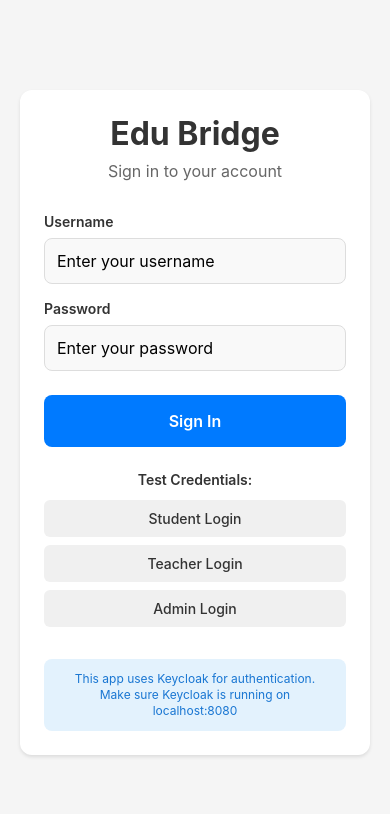
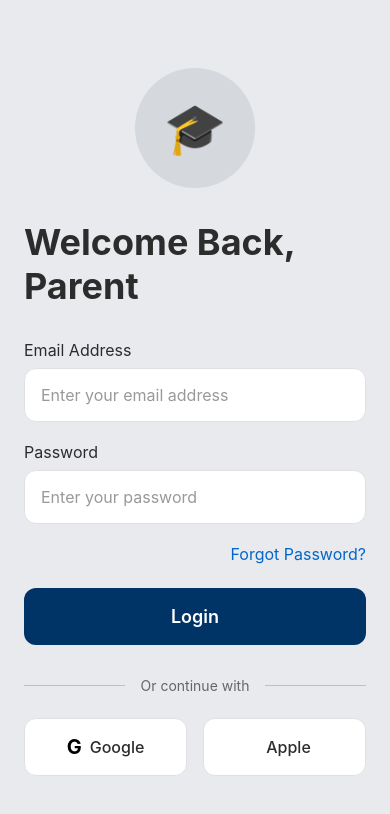
Before and after one commit to benedekkincses/edu-bridge, a React Native app in the folder edu-bridge-fe/: screen /Login in a window 390 px wide. Shown: the top 814 px of the page. Built offline with nearby package versions, Linux system fonts and the light colour scheme.

Commit message:
login page

```diff
--- a/edu-bridge-fe/src/screens/LoginScreen.tsx
+++ b/edu-bridge-fe/src/screens/LoginScreen.tsx
@@ -14,20 +14,20 @@ import {
 import { useAuth } from "../contexts/AuthContext";
 
 const LoginScreen: React.FC = () => {
-  const [username, setUsername] = useState("");
+  const [email, setEmail] = useState("");
   const [password, setPassword] = useState("");
   const [isLoading, setIsLoading] = useState(false);
   const { login } = useAuth();
 
   const handleLogin = async () => {
-    if (!username.trim() || !password.trim()) {
-      Alert.alert("Error", "Please enter both username and password");
+    if (!email.trim() || !password.trim()) {
+      Alert.alert("Error", "Please enter both email and password");
       return;
     }
 
     try {
       setIsLoading(true);
-      const result = await login({ username: username.trim(), password });
+      const result = await login({ username: email.trim(), password });
 
       if (!result.success) {
         Alert.alert("Login Failed", result.error || "Invalid credentials");
@@ -40,21 +40,12 @@ const LoginScreen: React.FC = () => {
     }
   };
 
-  const fillTestCredentials = (role: "student" | "teacher" | "admin") => {
-    switch (role) {
-      case "student":
-        setUsername("student1");
-        setPassword("student123");
-        break;
-      case "teacher":
-        setUsername("teacher1");
-        setPassword("teacher123");
-        break;
-      case "admin":
-        setUsername("admin");
-        setPassword("admin123");
-        break;
-    }
+  const handleForgotPassword = () => {
+    Alert.alert("Forgot Password", "Password reset functionality coming soon!");
+  };
+
+  const handleSocialLogin = (provider: "google" | "apple") => {
+    Alert.alert("Social Login", `${provider} login coming soon!`);
   };
 
   return (
@@ -64,23 +55,33 @@ const LoginScreen: React.FC = () => {
     >
       <ScrollView contentContainerStyle={styles.scrollContainer}>
         <View style={styles.content}>
-          <Text style={styles.title}>Edu Bridge</Text>
-          <Text style={styles.subtitle}>Sign in to your account</Text>
+          {/* Logo/Icon */}
+          <View style={styles.iconContainer}>
+            <View style={styles.iconCircle}>
+              <Text style={styles.iconText}>🎓</Text>
+            </View>
+          </View>
 
-          <View style={styles.form}>
+          {/* Title */}
+          <Text style={styles.title}>Welcome Back, Parent</Text>
+
+          {/* Email Input */}
           <View style={styles.inputContainer}>
-              <Text style={styles.label}>Username</Text>
+            <Text style={styles.label}>Email Address</Text>
             <TextInput
               style={styles.input}
-                value={username}
-                onChangeText={setUsername}
-                placeholder="Enter your username"
+              value={email}
+              onChangeText={setEmail}
+              placeholder="Enter your email address"
+              placeholderTextColor="#999"
               autoCapitalize="none"
               autoCorrect={false}
+              keyboardType="email-address"
               editable={!isLoading}
             />
           </View>
 
+          {/* Password Input */}
           <View style={styles.inputContainer}>
             <Text style={styles.label}>Password</Text>
             <TextInput
@@ -88,6 +89,7 @@ const LoginScreen: React.FC = () => {
               value={password}
               onChangeText={setPassword}
               placeholder="Enter your password"
+              placeholderTextColor="#999"
               secureTextEntry
               autoCapitalize="none"
               autoCorrect={false}
@@ -95,6 +97,15 @@ const LoginScreen: React.FC = () => {
             />
           </View>
 
+          {/* Forgot Password Link */}
+          <TouchableOpacity
+            style={styles.forgotPasswordContainer}
+            onPress={handleForgotPassword}
+          >
+            <Text style={styles.forgotPasswordText}>Forgot Password?</Text>
+          </TouchableOpacity>
+
+          {/* Login Button */}
           <TouchableOpacity
             style={[
               styles.loginButton,
@@ -106,44 +117,36 @@ const LoginScreen: React.FC = () => {
             {isLoading ? (
               <ActivityIndicator color="#fff" />
             ) : (
-                <Text style={styles.loginButtonText}>Sign In</Text>
+              <Text style={styles.loginButtonText}>Login</Text>
             )}
           </TouchableOpacity>
+
+          {/* Divider */}
+          <View style={styles.dividerContainer}>
+            <View style={styles.dividerLine} />
+            <Text style={styles.dividerText}>Or continue with</Text>
+            <View style={styles.dividerLine} />
           </View>
 
-          <View style={styles.testCredentials}>
-            <Text style={styles.testCredentialsTitle}>Test Credentials:</Text>
-
+          {/* Social Login Buttons */}
+          <View style={styles.socialButtonsContainer}>
             <TouchableOpacity
-              style={styles.testButton}
-              onPress={() => fillTestCredentials("student")}
+              style={styles.socialButton}
+              onPress={() => handleSocialLogin("google")}
               disabled={isLoading}
             >
-              <Text style={styles.testButtonText}>Student Login</Text>
+              <Text style={styles.socialButtonText}>G</Text>
+              <Text style={styles.socialButtonLabel}>Google</Text>
             </TouchableOpacity>
 
             <TouchableOpacity
-              style={styles.testButton}
-              onPress={() => fillTestCredentials("teacher")}
+              style={styles.socialButton}
+              onPress={() => handleSocialLogin("apple")}
               disabled={isLoading}
             >
-              <Text style={styles.testButtonText}>Teacher Login</Text>
+              <Text style={styles.socialButtonText}></Text>
+              <Text style={styles.socialButtonLabel}>Apple</Text>
             </TouchableOpacity>
-
-            <TouchableOpacity
-              style={styles.testButton}
-              onPress={() => fillTestCredentials("admin")}
-              disabled={isLoading}
-            >
-              <Text style={styles.testButtonText}>Admin Login</Text>
-            </TouchableOpacity>
-          </View>
-
-          <View style={styles.info}>
-            <Text style={styles.infoText}>
-              This app uses Keycloak for authentication.{"\n"}
-              Make sure Keycloak is running on localhost:8080
-            </Text>
           </View>
         </View>
       </ScrollView>
@@ -154,106 +157,122 @@ const LoginScreen: React.FC = () => {
 const styles = StyleSheet.create({
   container: {
     flex: 1,
-    backgroundColor: "#f5f5f5",
+    backgroundColor: "#E8EAED",
   },
   scrollContainer: {
     flexGrow: 1,
     justifyContent: "center",
-    padding: 20,
+    padding: 24,
   },
   content: {
-    backgroundColor: "#fff",
-    borderRadius: 12,
-    padding: 24,
-    shadowColor: "#000",
-    shadowOffset: {
-      width: 0,
-      height: 2,
+    width: "100%",
+    maxWidth: 500,
+    alignSelf: "center",
   },
-    shadowOpacity: 0.1,
-    shadowRadius: 3.84,
-    elevation: 5,
+  iconContainer: {
+    alignItems: "center",
+    marginBottom: 32,
+  },
+  iconCircle: {
+    width: 120,
+    height: 120,
+    borderRadius: 60,
+    backgroundColor: "#D5D9DE",
+    justifyContent: "center",
+    alignItems: "center",
+  },
+  iconText: {
+    fontSize: 50,
   },
   title: {
-    fontSize: 32,
+    fontSize: 36,
     fontWeight: "bold",
-    textAlign: "center",
-    color: "#333",
-    marginBottom: 8,
-  },
-  subtitle: {
-    fontSize: 16,
-    textAlign: "center",
-    color: "#666",
+    textAlign: "left",
+    color: "#2C2C2C",
     marginBottom: 32,
   },
-  form: {
-    marginBottom: 24,
-  },
   inputContainer: {
-    marginBottom: 16,
+    marginBottom: 20,
   },
   label: {
-    fontSize: 14,
-    fontWeight: "600",
-    color: "#333",
+    fontSize: 16,
+    fontWeight: "400",
+    color: "#2C2C2C",
     marginBottom: 8,
   },
   input: {
+    backgroundColor: "#FFFFFF",
+    borderRadius: 12,
+    padding: 16,
+    fontSize: 16,
+    color: "#2C2C2C",
     borderWidth: 1,
-    borderColor: "#ddd",
-    borderRadius: 8,
-    padding: 12,
+    borderColor: "#E0E0E0",
+  },
+  forgotPasswordContainer: {
+    alignItems: "flex-end",
+    marginBottom: 24,
+  },
+  forgotPasswordText: {
+    color: "#0066CC",
     fontSize: 16,
-    backgroundColor: "#f9f9f9",
+    fontWeight: "400",
   },
   loginButton: {
-    backgroundColor: "#007AFF",
-    borderRadius: 8,
-    padding: 16,
+    backgroundColor: "#003366",
+    borderRadius: 12,
+    padding: 18,
     alignItems: "center",
-    marginTop: 8,
+    marginBottom: 32,
   },
   loginButtonDisabled: {
-    backgroundColor: "#ccc",
+    backgroundColor: "#999",
   },
   loginButtonText: {
-    color: "#fff",
-    fontSize: 16,
+    color: "#FFFFFF",
+    fontSize: 18,
     fontWeight: "600",
   },
-  testCredentials: {
+  dividerContainer: {
+    flexDirection: "row",
+    alignItems: "center",
     marginBottom: 24,
   },
-  testCredentialsTitle: {
+  dividerLine: {
+    flex: 1,
+    height: 1,
+    backgroundColor: "#C0C0C0",
+  },
+  dividerText: {
+    marginHorizontal: 16,
     fontSize: 14,
-    fontWeight: "600",
-    color: "#333",
-    marginBottom: 12,
-    textAlign: "center",
+    color: "#666",
   },
-  testButton: {
-    backgroundColor: "#f0f0f0",
-    borderRadius: 6,
-    padding: 10,
-    marginBottom: 8,
+  socialButtonsContainer: {
+    flexDirection: "row",
+    justifyContent: "space-between",
+    gap: 16,
+  },
+  socialButton: {
+    flex: 1,
+    flexDirection: "row",
     alignItems: "center",
+    justifyContent: "center",
+    backgroundColor: "#FFFFFF",
+    borderRadius: 12,
+    padding: 16,
+    borderWidth: 1,
+    borderColor: "#E0E0E0",
   },
-  testButtonText: {
-    color: "#333",
-    fontSize: 14,
+  socialButtonText: {
+    fontSize: 20,
+    fontWeight: "bold",
+    marginRight: 8,
+  },
+  socialButtonLabel: {
+    fontSize: 16,
+    color: "#2C2C2C",
     fontWeight: "500",
-  },
-  info: {
-    backgroundColor: "#e3f2fd",
-    borderRadius: 8,
-    padding: 12,
-  },
-  infoText: {
-    fontSize: 12,
-    color: "#1976d2",
-    textAlign: "center",
-    lineHeight: 16,
   },
 });
 
```
Lines whose indentation alone changed are shown as unchanged.
